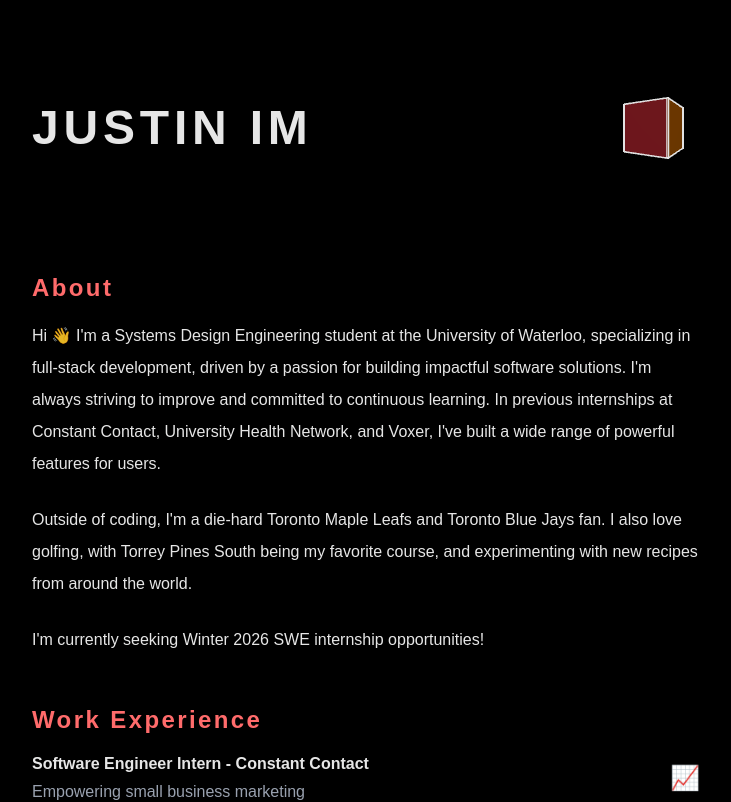
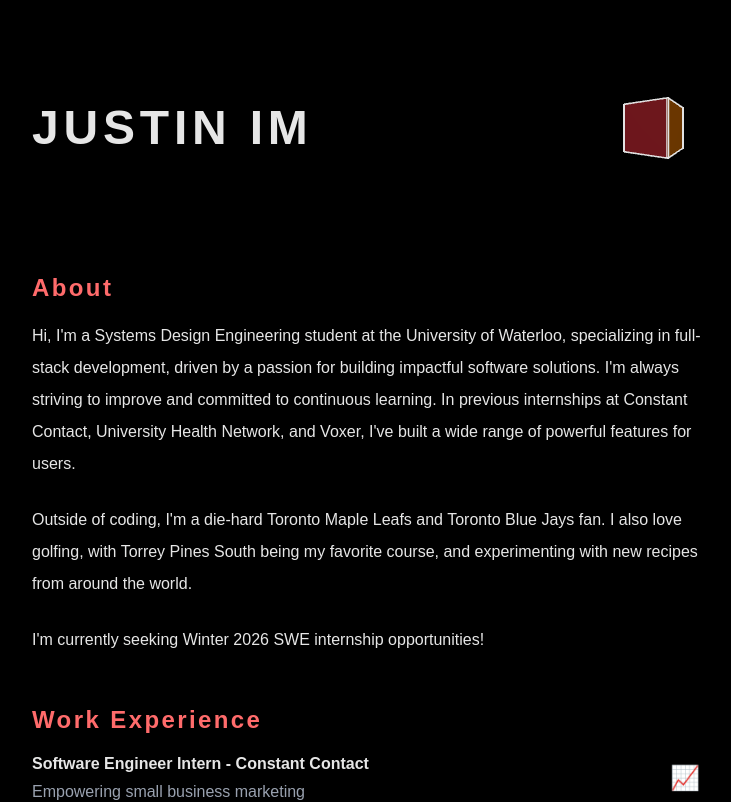
Before and after one commit to justin-im1/portfolio, a Next.js app: page / in a window 1280 px wide. Shown: the top 802 px of the page, without its empty margins (272-1003 px from the left). Built offline with nearby package versions, Linux system fonts and the light colour scheme; a web font is replaced by a local one.

Commit message:
change about section

```diff
--- a/src/components/sections/AboutSection.tsx
+++ b/src/components/sections/AboutSection.tsx
@@ -2,7 +2,7 @@
   return (
     <div className="text-white/90 text-sm md:text-base leading-loose space-y-6">
       <p>
-        Hi 👋 I&apos;m a Systems Design Engineering student at the University of Waterloo, specializing in full-stack development, driven by a passion for building impactful software solutions. I&apos;m always striving to improve and committed to continuous learning. In previous internships at Constant Contact, University Health Network, and Voxer, I&apos;ve built a wide range of powerful features for users.
+        Hi, I&apos;m a Systems Design Engineering student at the University of Waterloo, specializing in full-stack development, driven by a passion for building impactful software solutions. I&apos;m always striving to improve and committed to continuous learning. In previous internships at Constant Contact, University Health Network, and Voxer, I&apos;ve built a wide range of powerful features for users.
       </p>
 
       <p>
```
